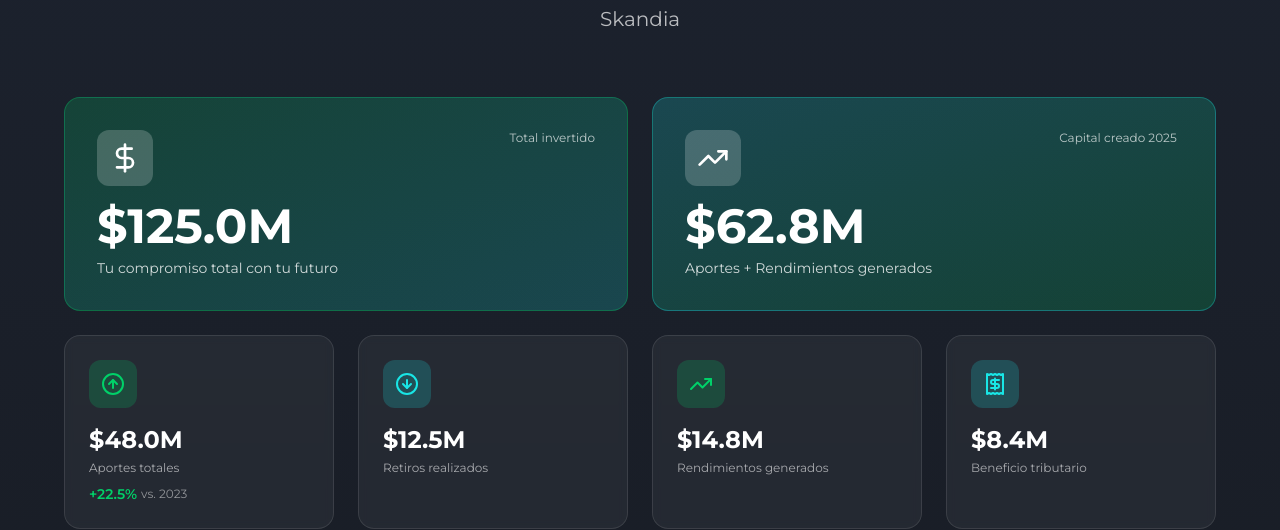
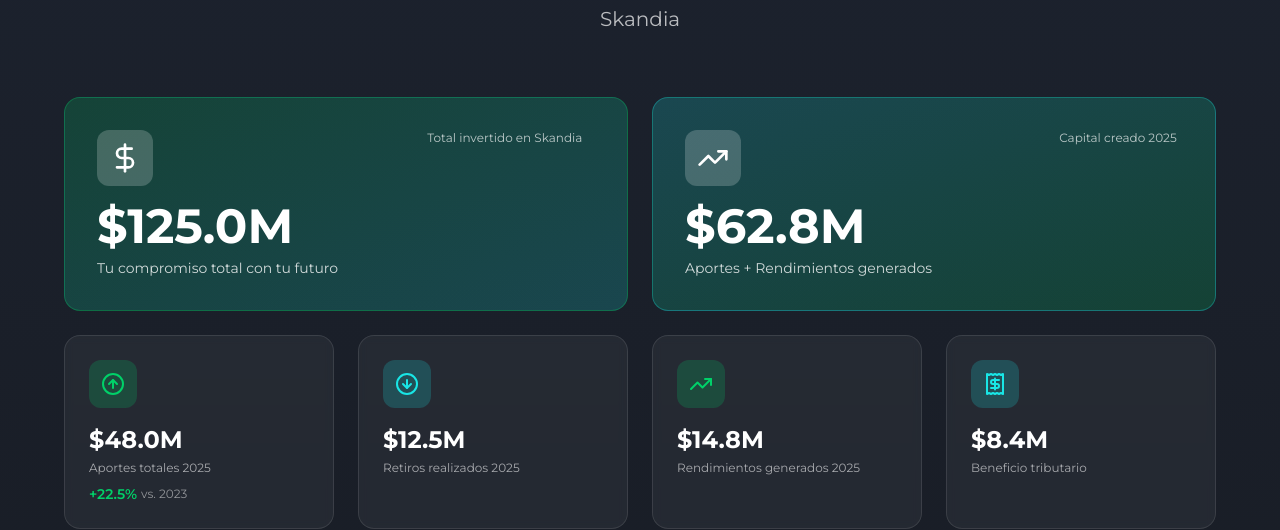
Before and after one commit to Uxplorers-loveable/skandia-story-wrap, a React (Vite) app: page / in a window 1280 px wide. Shown: the part 1109-1639 px from the top of the page. Built offline with nearby package versions, Linux system fonts and the light colour scheme; the HTML template or start-up script is replaced by a standard one.

Commit message:
Visual edit in Lovable
Edited UI in Lovable

```diff
--- a/src/components/wrapped/OverviewSection.tsx
+++ b/src/components/wrapped/OverviewSection.tsx
@@ -52,7 +52,7 @@ export const OverviewSection = () => {
                 <div className="p-3 bg-white/20 rounded-xl">
                   <DollarSign className="w-8 h-8 text-white" />
                 </div>
-                <span className="text-xs text-white/70">Total invertido</span>
+                <span className="text-xs text-white/70">Total invertido en Skandia    </span>
               </div>
               <p className="text-4xl md:text-5xl font-bold text-white mb-2">
                 $<AnimatedCounter end={overviewData.totalInvested / 1000000} decimals={1} suffix="M" isVisible={isVisible} />
@@ -87,7 +87,7 @@ export const OverviewSection = () => {
               <p className="text-2xl font-bold text-white mb-1">
                 $<AnimatedCounter end={overviewData.totalContributions / 1000000} decimals={1} suffix="M" isVisible={isVisible} />
               </p>
-              <p className="text-xs text-white/60 mb-2">Aportes totales</p>
+              <p className="text-xs text-white/60 mb-2">Aportes totales 2025  </p>
               <div className="flex items-center gap-1">
                 <span className="text-primary text-sm font-semibold">
                   +<AnimatedCounter end={overviewData.contributionGrowth} decimals={1} suffix="%" isVisible={isVisible} />
@@ -106,7 +106,7 @@ export const OverviewSection = () => {
               <p className="text-2xl font-bold text-white mb-1">
                 $<AnimatedCounter end={overviewData.totalWithdrawals / 1000000} decimals={1} suffix="M" isVisible={isVisible} />
               </p>
-              <p className="text-xs text-white/60">Retiros realizados</p>
+              <p className="text-xs text-white/60">Retiros realizados 2025   </p>
             </div>
 
             {/* Returns */}
@@ -119,7 +119,7 @@ export const OverviewSection = () => {
               <p className="text-2xl font-bold text-white mb-1">
                 $<AnimatedCounter end={overviewData.totalReturns / 1000000} decimals={1} suffix="M" isVisible={isVisible} />
               </p>
-              <p className="text-xs text-white/60">Rendimientos generados</p>
+              <p className="text-xs text-white/60">Rendimientos generados 2025   </p>
             </div>
 
             {/* Tax Benefit */}
```
